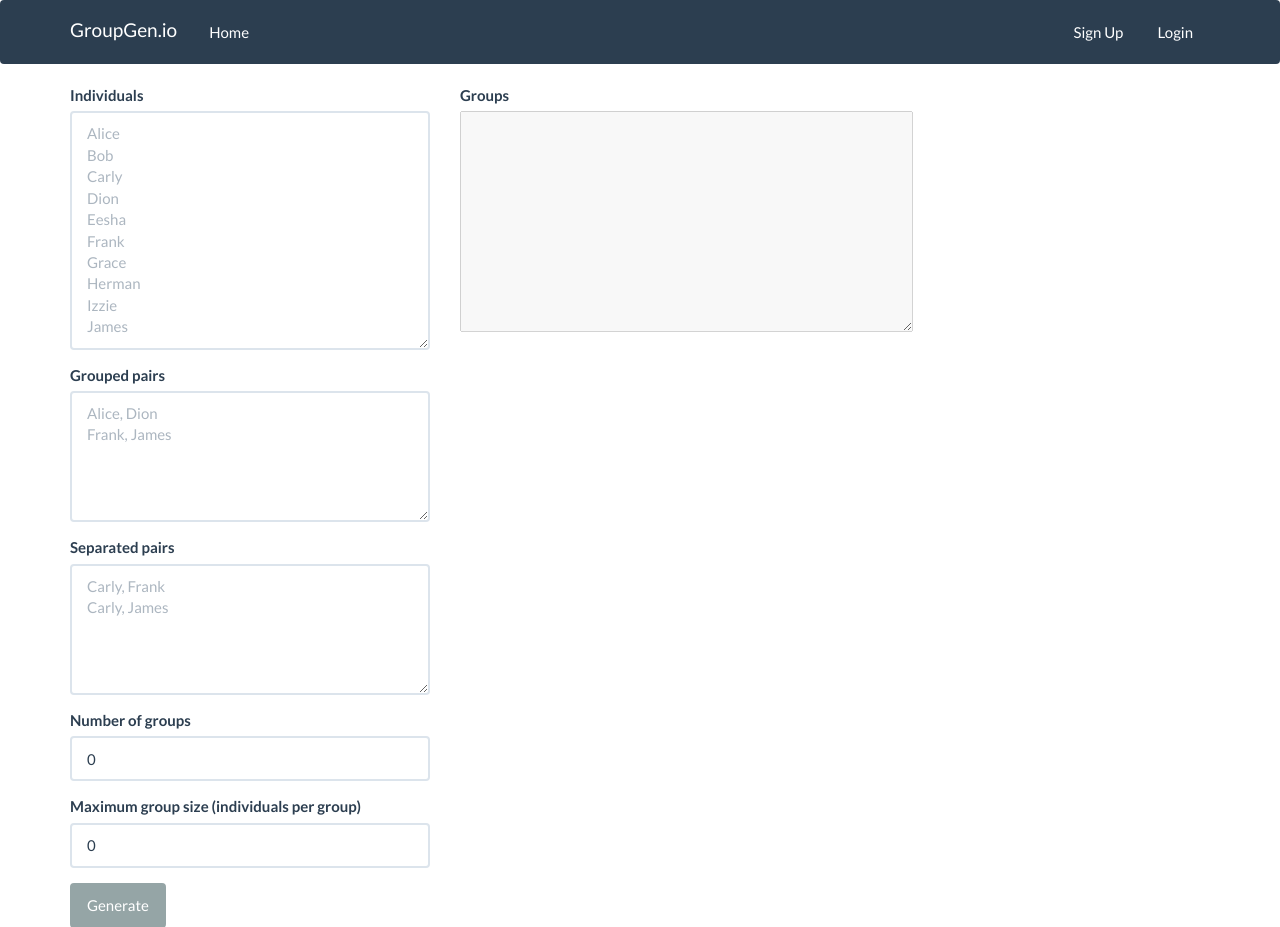
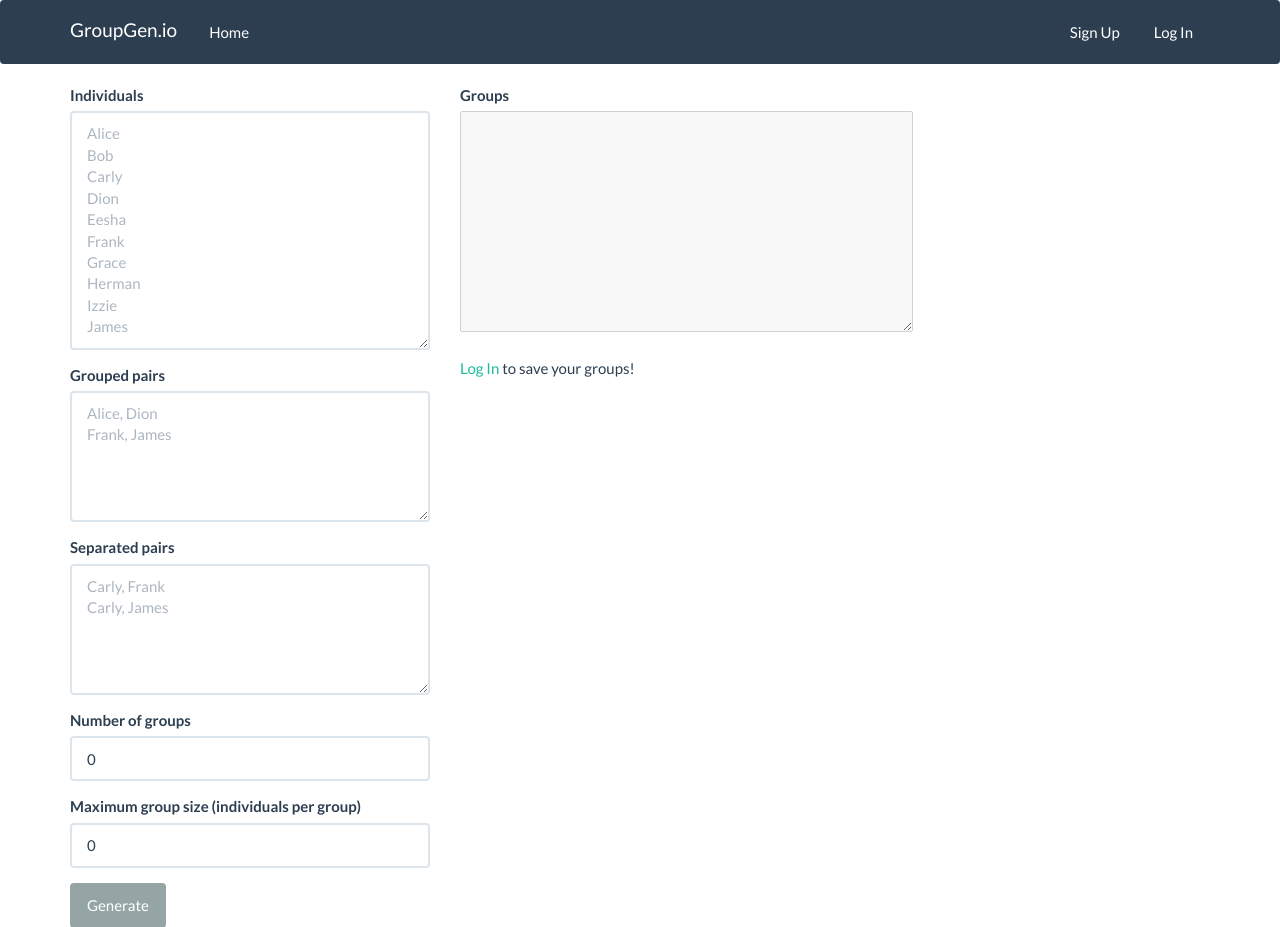
Before and after one commit to opelr/groupgen, a Flask app: page / in a window 1280 px wide. Shown: the top 927 px of the page. Run offline with Flask 2, Linux system fonts and the light colour scheme; some libraries are stand-ins or nearby versions.

Commit message:
Updated Save Routing
Updated routing so that we no longer need username information in the URL, and so that anonymous users who type in the `save` URL get redirected

```diff
--- a/app/main/routes.py
+++ b/app/main/routes.py
@@ -66,19 +66,24 @@ def user(username):
     return render_template("user.html", user=user, groups=groups)
 
 
-@bp.route("/save/<username>", methods=["GET", "POST"])
-@login_required
-def save(username):
+@bp.route("/save/", methods=["GET", "POST"])
+def save():
     form = SaveForm()
-    user = User.query.filter_by(username=username).first_or_404()
+
+    if current_user.is_anonymous:
+        flash("Need to log in")
+        return redirect(url_for("main.index"))
+
+    if session["group_generation_form"] is None:
+        flash("No generated group data!")
+        return redirect(url_for("main.index"))
 
     if request.method == "GET":
         return render_template(
-            "save_group.html", title="Save Group", form=form, username=username
+            "save_group.html", title="Save Group", form=form, username=current_user.username
         )
 
     if request.method == "POST":
-        print("Save POST")
         if form.validate_on_submit() and session["group_generation_form"] is not None:
             user = User.query.filter_by(username=current_user.username).first()
 
--- a/app/templates/base.html
+++ b/app/templates/base.html
@@ -37,7 +37,7 @@
             <ul class="nav navbar-nav navbar-right">
                 {% if current_user.is_anonymous %}
                 <li><a class="btn btn-secondary" href="{{ url_for('auth.register') }}">Sign Up</a></li>
-                <li><a class="btn btn-secondary" href="{{ url_for('auth.login') }}">Login</a></li>
+                <li><a class="btn btn-secondary" href="{{ url_for('auth.login') }}">Log In</a></li>
                 {% else %}
                 <li class="btn-group">
                     <a class="btn btn-secondary" type="button" href="{{ url_for('main.user', username=current_user.username) }}">{{
--- a/app/templates/index.html
+++ b/app/templates/index.html
@@ -7,24 +7,26 @@
     <div class="col-md-4">
         {{ wtf.quick_form(form, button_map={'submit':'default'}) }}
     </div>
-    <div class="col-md-4">
+    <div class="col-md-6">
         <label class="control-label" for="groups">Groups</label>
         <br>
         <textarea name="groups" rows="10" cols="54" disabled>
 {{ output_text }}
         </textarea>
         <br><br>
-        {% if not current_user.is_anonymous %}
         <div class="row">
-            <div class="col-md-4">
-                {% if output_text == "" %}
-                <a class="btn btn-default" disabled>Save</a>
+            <div class="col-md-6">
+                {% if not current_user.is_anonymous %}
+                    {% if output_text == "" %}
+                    <a class="btn btn-default" disabled>Save</a>
+                    {% else %}
+                    <a class="btn btn-default" href="{{ url_for('main.save') }}">Save</a>
+                    {% endif %}
                 {% else %}
-                <a class="btn btn-default" href="{{ url_for('main.save', username=current_user.username) }}">Save</a>
+                <p><a href="{{ url_for('auth.login') }}">Log In</a> to save your groups!</p>
                 {% endif %}
             </div>
         </div>
-        {% endif %}
     </div>
 </div>
 
```
